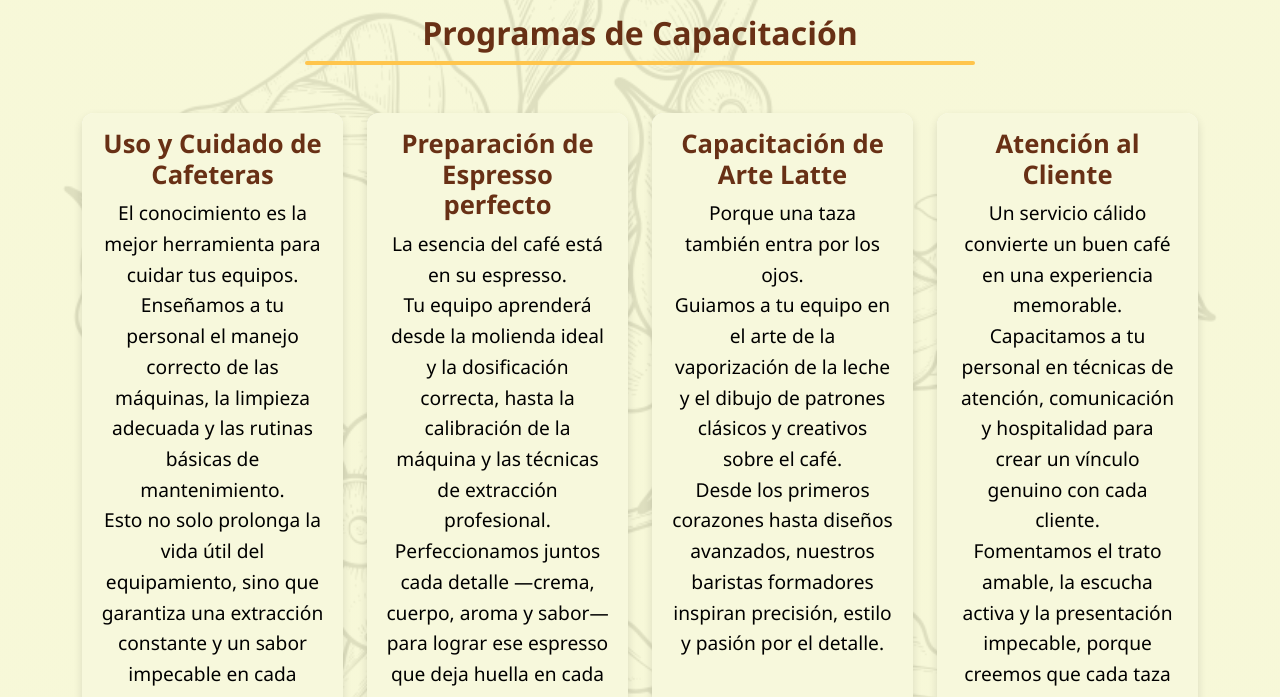
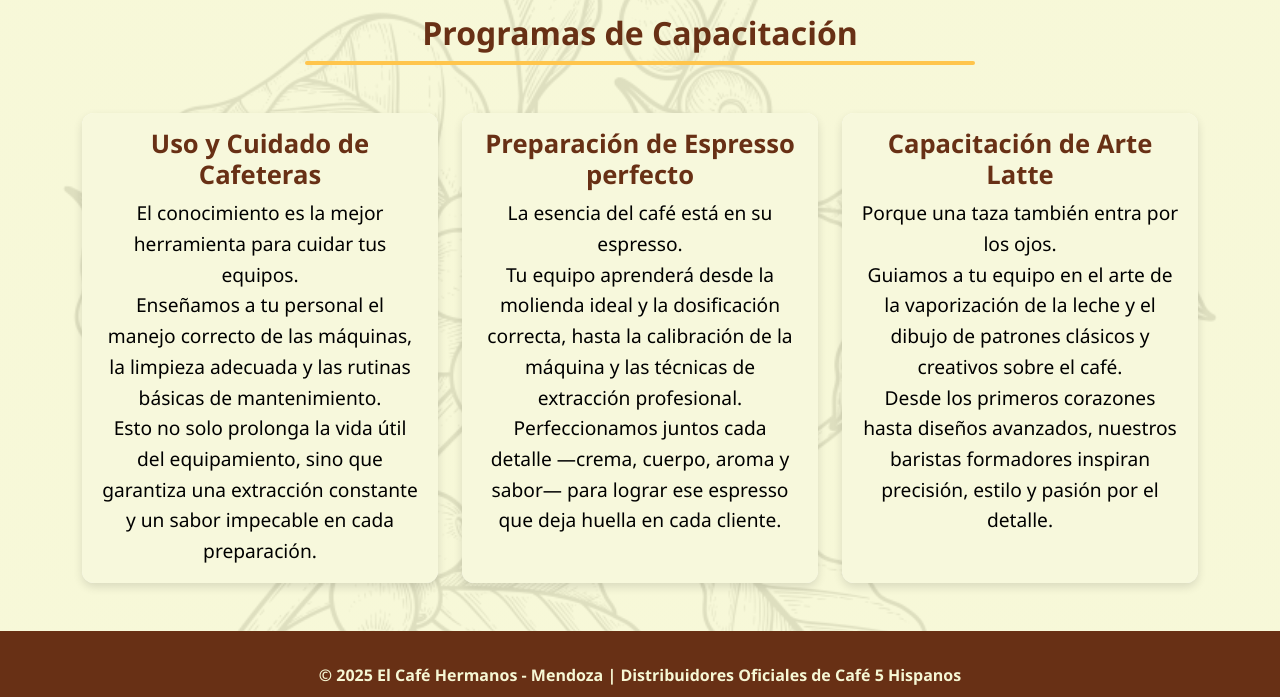
Before and after one commit to RaulAlvarezV/el-cafe-hnos, a plain HTML site: page capacitacion.html in a window 1280 px wide. Shown: the part 817-1514 px from the top of the page. Drawn offline with nearby package versions, Linux system fonts and the light colour scheme.

Commit message:
corrección en asesoramiento, capacitación y venta

```diff
--- a/capacitacion.html
+++ b/capacitacion.html
@@ -57,7 +57,7 @@
     <div class="container">
       <h2 class="mb-5 text-center fade-in section-title">Programas de Capacitación</h2>
       <div class="row g-4">
-        <div class="col-md-3 fade-in">
+        <div class="col-md-4 fade-in">
           <div class="card h-100 text-center">
             <div class="card-body">
               <h5 class="card-title">Uso y Cuidado de Cafeteras</h5>
@@ -65,7 +65,7 @@
             </div>
           </div>
         </div>
-        <div class="col-md-3 fade-in">
+        <div class="col-md-4 fade-in">
           <div class="card h-100 text-center">
             <div class="card-body">
               <h5 class="card-title">Preparación de Espresso perfecto</h5>
@@ -73,7 +73,7 @@
             </div>
           </div>
         </div>
-        <div class="col-md-3 fade-in">
+        <div class="col-md-4 fade-in">
           <div class="card h-100 text-center">
             <div class="card-body">
               <h5 class="card-title">Capacitación de Arte Latte</h5>
@@ -81,7 +81,7 @@
             </div>
           </div>
         </div>
-        <div class="col-md-3 fade-in">
+        <!-- <div class="col-md-3 fade-in">
           <div class="card h-100 text-center">
             <div class="card-body">
               <h5 class="card-title">Atención al Cliente</h5>
@@ -90,7 +90,7 @@
           </div>
         </div>
       </div>
-    </div>
+    </div> -->
   </section>
 
   <!-- Footer con Instagram -->
```
Also changed, not shown: asesoramiento.html (+10 -2 lines), venta.html (+2 -2 lines).
